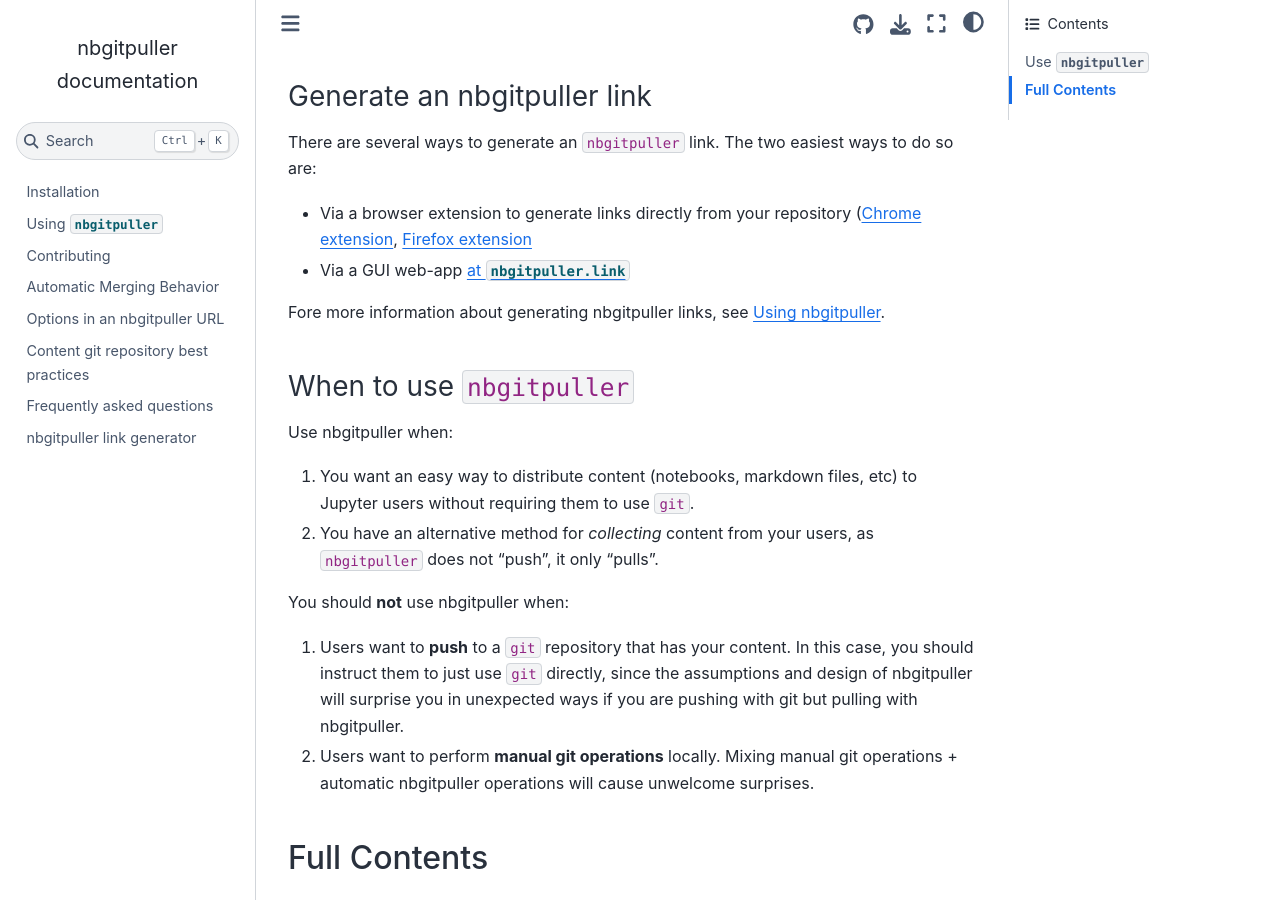
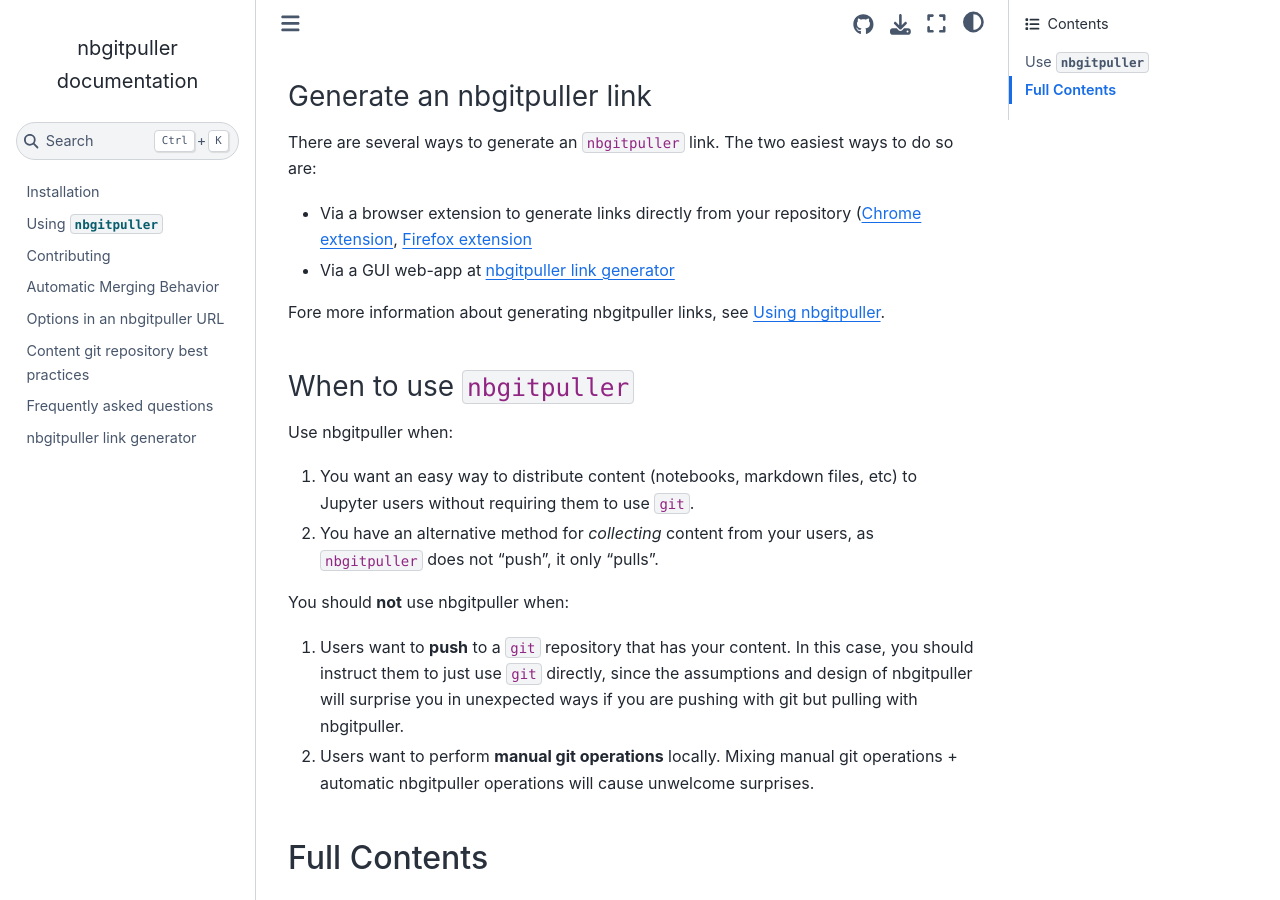
Before and after one commit to jupyterhub/nbgitpuller, a Sphinx documentation site: the page built from docs/index.md, in a window 1280 px wide and 900 px high, scrolled down 1441 px. Built offline with Sphinx 7.4.7 and the Sphinx Book theme 1.1.4, drawn with Linux system fonts in a browser that asks for light colours; part of the change alters nothing that is shown.

```diff
--- a/docs/index.md
+++ b/docs/index.md
@@ -37,7 +37,7 @@ There are several ways to generate an `nbgitpuller` link.
 The two easiest ways to do so are:
 
 - Via a browser extension to generate links directly from your repository ([Chrome extension](https://chrome.google.com/webstore/detail/nbgitpuller-link-generato/hpdbdpklpmppnoibabdkkhnfhkkehgnc), [Firefox extension](https://addons.mozilla.org/en-US/firefox/addon/nbgitpuller-link-generator/?utm_source=addons.mozilla.org&utm_medium=referral&utm_content=search)
-- Via a GUI web-app [at `nbgitpuller.link`](http://nbgitpuller.link)
+- Via a GUI web-app at [](link.rst)
 
 Fore more information about generating nbgitpuller links, see [](use.md).
 
```
